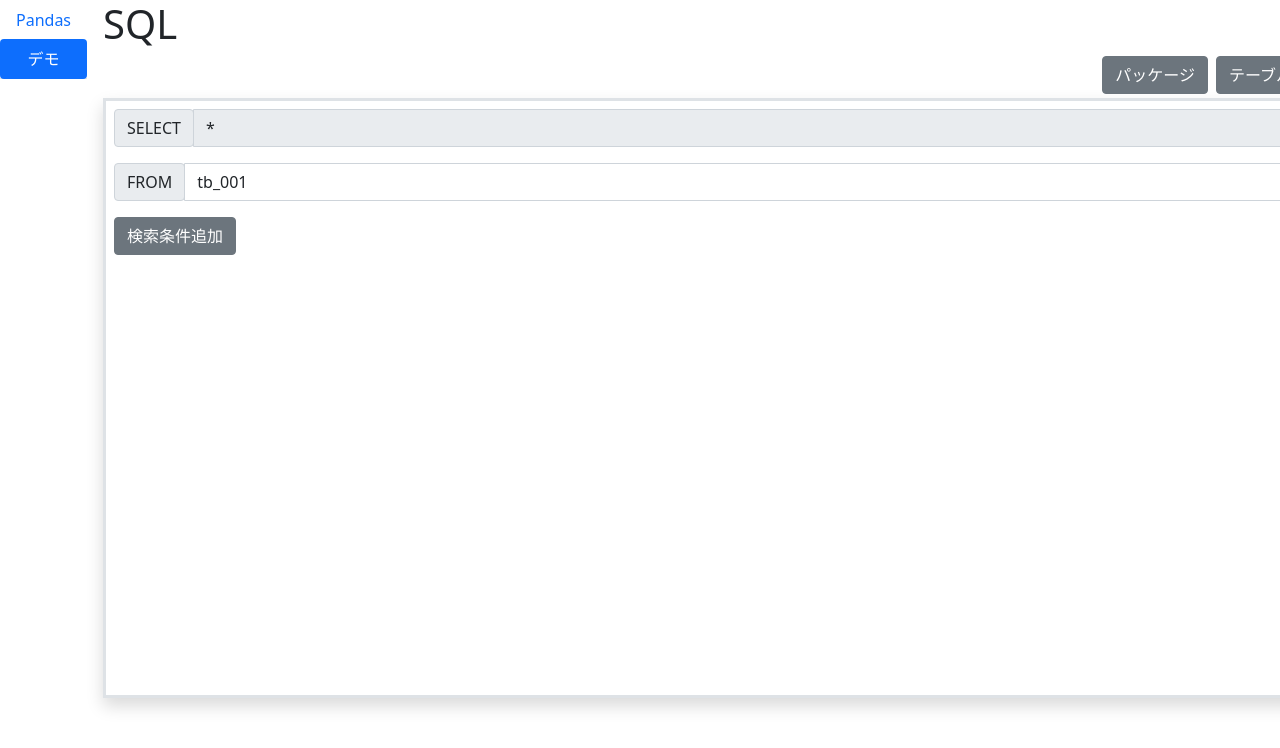
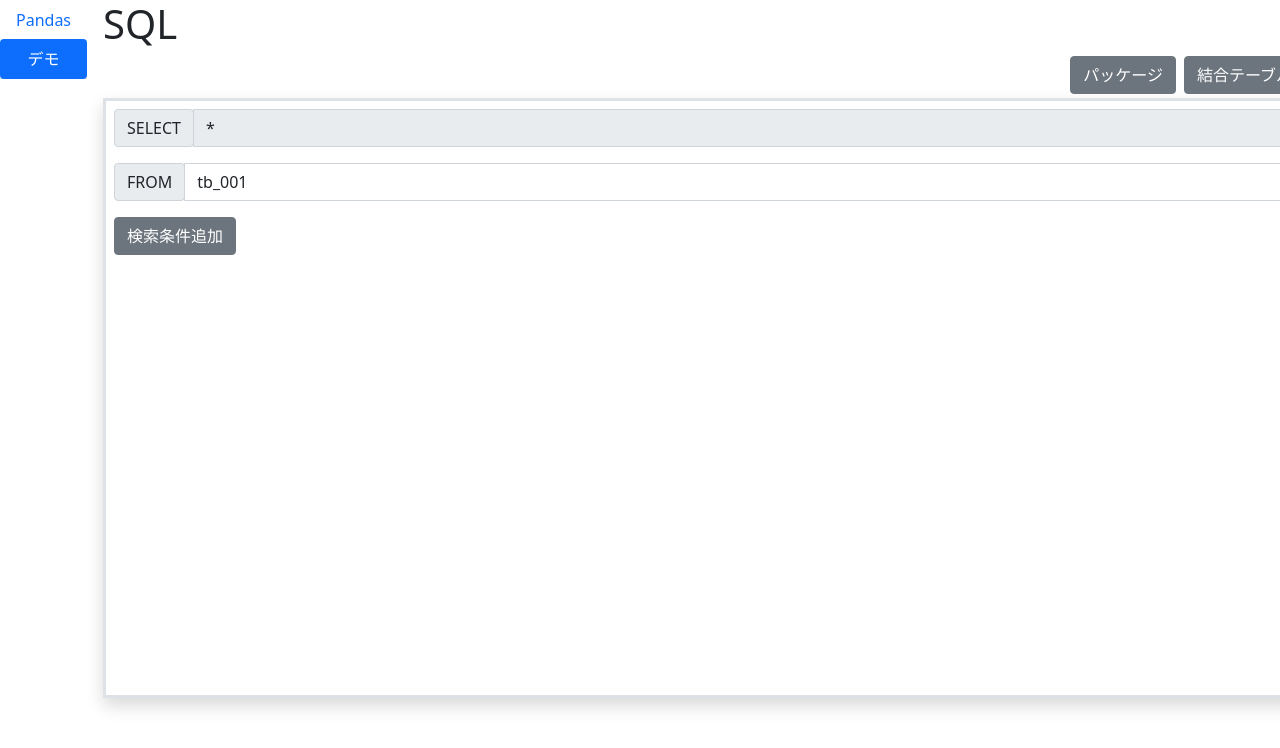
Before and after one commit to Naoki0424/my_du_ts, a Vue app: page / in a window 1280 px wide. Both pictures are taken after a click on the tab "デモ". Shown: the top 748 px of the page. Built offline with nearby package versions, Linux system fonts and the light colour scheme.

Commit message:
#13 ボタン名変更

```diff
--- a/src/components/organisms/ContentDemoView.vue
+++ b/src/components/organisms/ContentDemoView.vue
@@ -11,7 +11,7 @@
     <h1>SQL</h1>
     <div class="d-grid gap-2 d-md-flex justify-content-md-end">
       <normal-button :buttonText="'パッケージ'" />
-      <normal-button :buttonText="'テーブル追加'" />
+      <normal-button :buttonText="'結合テーブル追加'" />
       <normal-button :buttonText="'実行'" />
     </div>
     <div>
```
